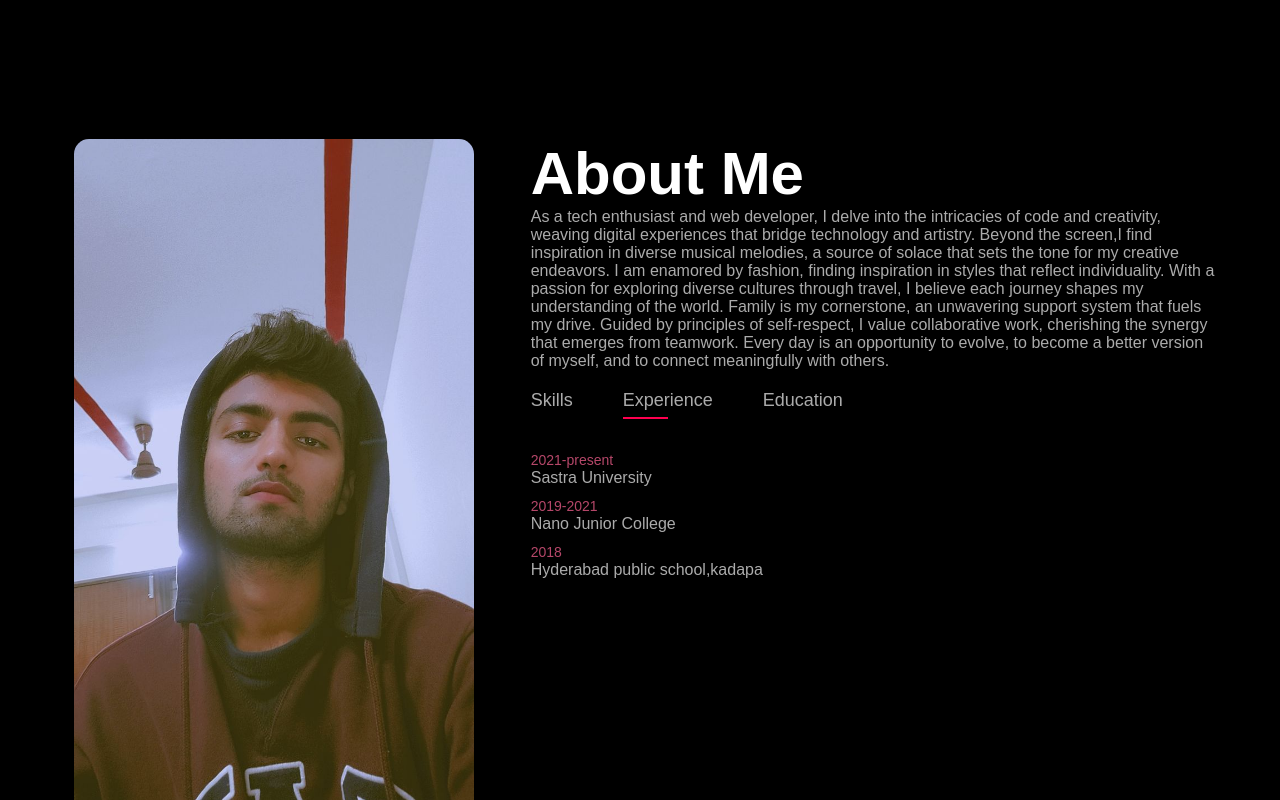
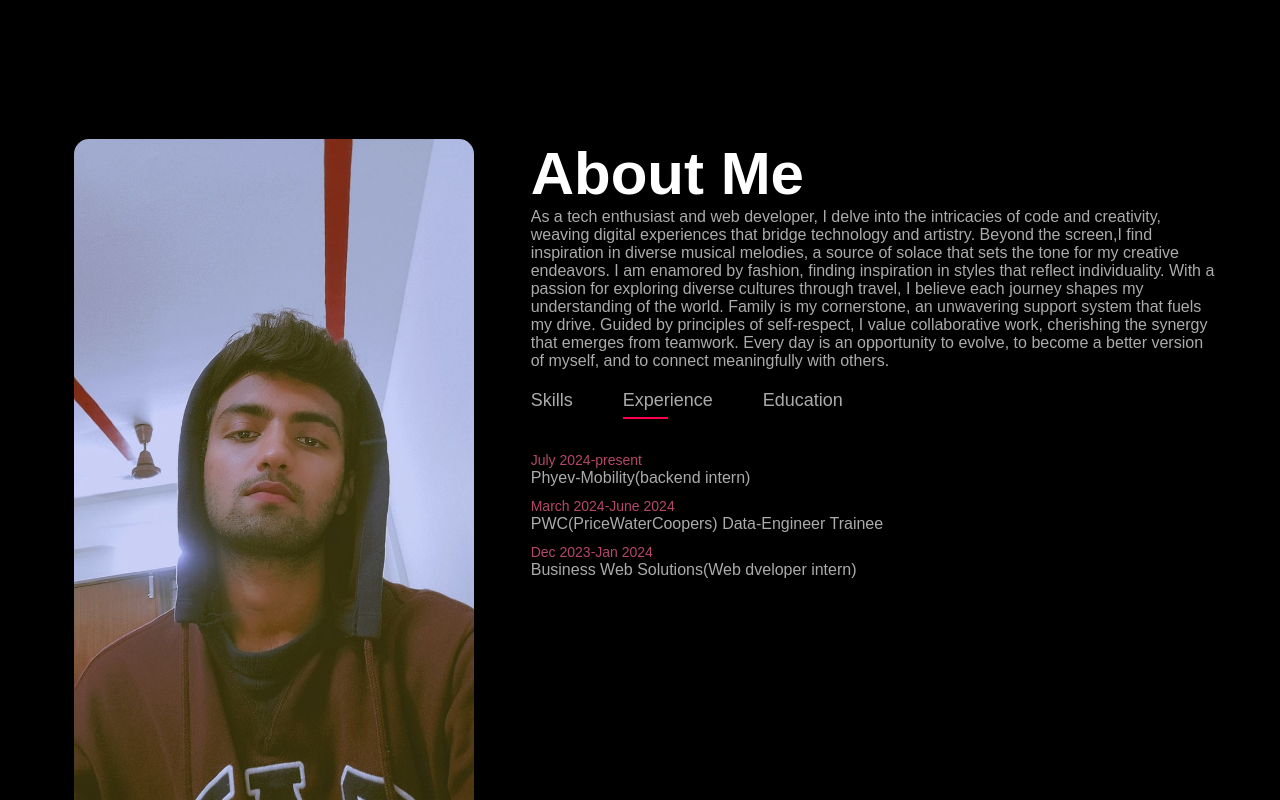
Before and after one commit to Tejdreamer/My-Portfolio, a plain HTML site: page index.html in a window 1280 px wide. Both pictures are taken after a click on the element "Experience". Shown: the part 751-1551 px from the top of the page. Drawn offline with Linux system fonts and the light colour scheme.

Commit message:
Update index.html

```diff
--- a/index.html
+++ b/index.html
@@ -64,9 +64,9 @@
                         </div>
                         <div class="tab-contents" id="experience">
                             <ul>
-                                <li><span>2021-present</span><br>Sastra University</li>
-                            <li><span>2019-2021</span><br>Nano Junior College</li>
-                            <li><span>2018</span><br>Hyderabad public school,kadapa</li>
+                                <li><span>July 2024-present</span><br>Phyev-Mobility(backend intern)</li>
+                            <li><span>March 2024-June 2024</span><br>PWC(PriceWaterCoopers) Data-Engineer Trainee</li>
+                            <li><span>Dec 2023-Jan 2024</span><br>Business Web Solutions(Web dveloper intern)</li>
                             </ul>
                         </div>
                         <div class="tab-contents" id="education">
```
